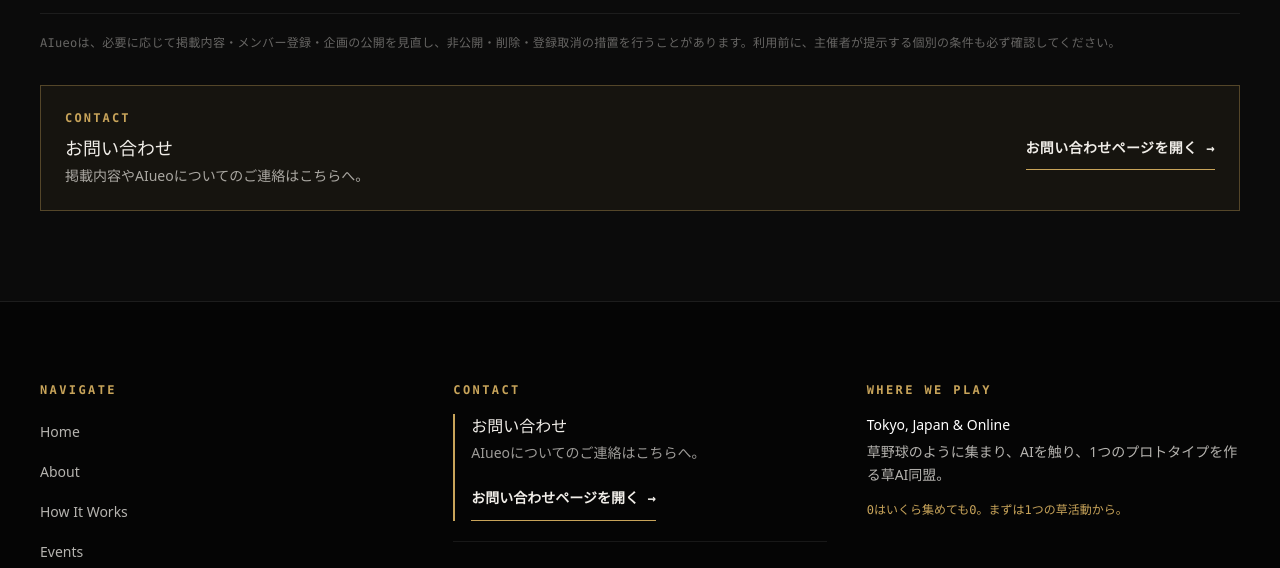
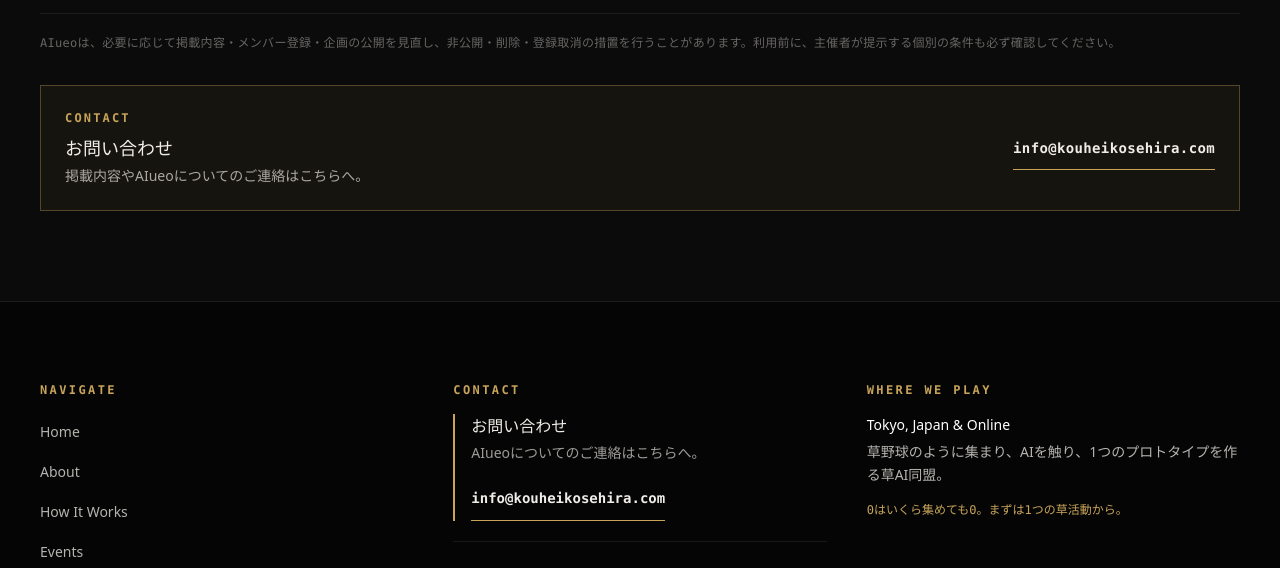
Before and after one commit to rahiseko-alt/AIueo-LP, a Next.js app: page / in a window 1280 px wide. Shown: the part 7400-7968 px from the top of the page. Built offline with nearby package versions, Linux system fonts and the light colour scheme.

Commit message:
fix: open mail client from contact address

```diff
--- a/src/components/footer.tsx
+++ b/src/components/footer.tsx
@@ -41,12 +41,12 @@
               <p className="mt-1 font-sans text-sm font-light leading-relaxed text-[rgba(240,237,232,0.65)]">
                 AIueoについてのご連絡はこちらへ。
               </p>
-              <Link
-                href="/contact"
+              <a
+                href="mailto:info@kouheikosehira.com"
                 className="mt-3 inline-flex min-h-[44px] items-center break-all border-b border-[#c8a45a] font-mono text-sm font-semibold text-[#f0ede8] transition-colors hover:text-[#c8a45a]"
               >
-                お問い合わせページを開く →
-              </Link>
+                info@kouheikosehira.com
+              </a>
             </div>
             <div className="mt-5 flex flex-col gap-1 border-t border-[rgba(240,237,232,0.08)] pt-4 font-sans text-sm font-light text-[rgba(240,237,232,0.55)]">
               <a
--- a/src/components/operating-guidelines.tsx
+++ b/src/components/operating-guidelines.tsx
@@ -84,12 +84,12 @@
               掲載内容やAIueoについてのご連絡はこちらへ。
             </p>
           </div>
-          <Link
-            href="/contact"
+          <a
+            href="mailto:info@kouheikosehira.com"
             className="inline-flex min-h-[44px] w-fit items-center border-b border-[#c8a45a] py-2 font-mono text-sm font-semibold tracking-wide text-[#f0ede8] transition-colors hover:text-[#c8a45a]"
           >
-            お問い合わせページを開く →
-          </Link>
+            info@kouheikosehira.com
+          </a>
         </div>
       </div>
     </section>
```
